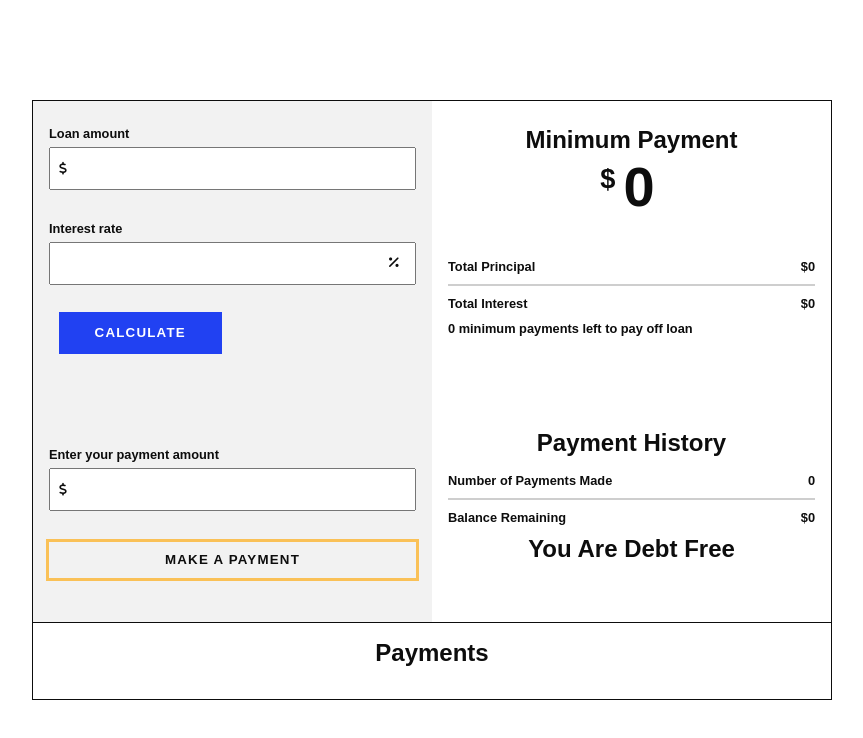
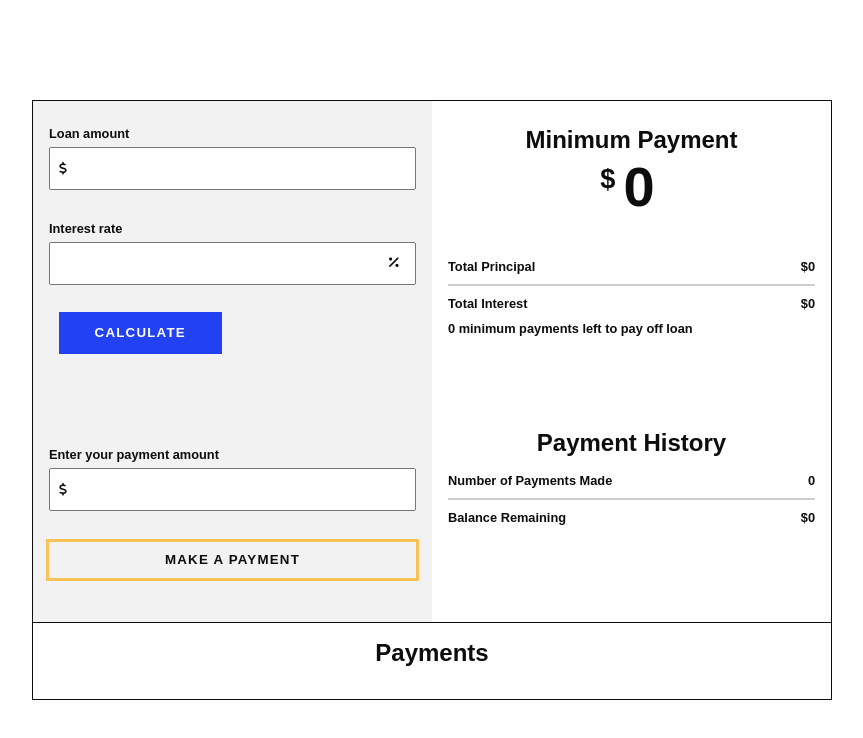
Before and after one commit to j-phillips-hub/debt-free-calculator, a React (Create React App) app: page / in a window 1280 px wide. Shown: the top 738 px of the page, without its empty margins (208-1071 px from the left). Built offline with nearby package versions, Linux system fonts and the light colour scheme.

Commit message:
Style debt free message

```diff
--- a/src/components/PaymentInfo.jsx
+++ b/src/components/PaymentInfo.jsx
@@ -47,7 +47,7 @@ function PaymentInfo(props) {
           </p>
         </div>
 
-        <h2 className="paymentHistory__debtFree">You Are Debt Free</h2>
+        <h2 className="paymentHistory__debtFree hidden">You Are Debt Free</h2>
       </div>
     </section>
   );
--- a/src/styles/App.css
+++ b/src/styles/App.css
@@ -102,3 +102,7 @@ ul {
 .inputContainer {
   flex-direction: column;
 }
+
+.hidden {
+  display: none;
+}
--- a/src/styles/PaymentInfo.css
+++ b/src/styles/PaymentInfo.css
@@ -35,3 +35,7 @@
   flex-direction: column;
   gap: 1rem;
 }
+
+.paymentHistory__debtFree {
+  margin-top: 30px;
+}
```
